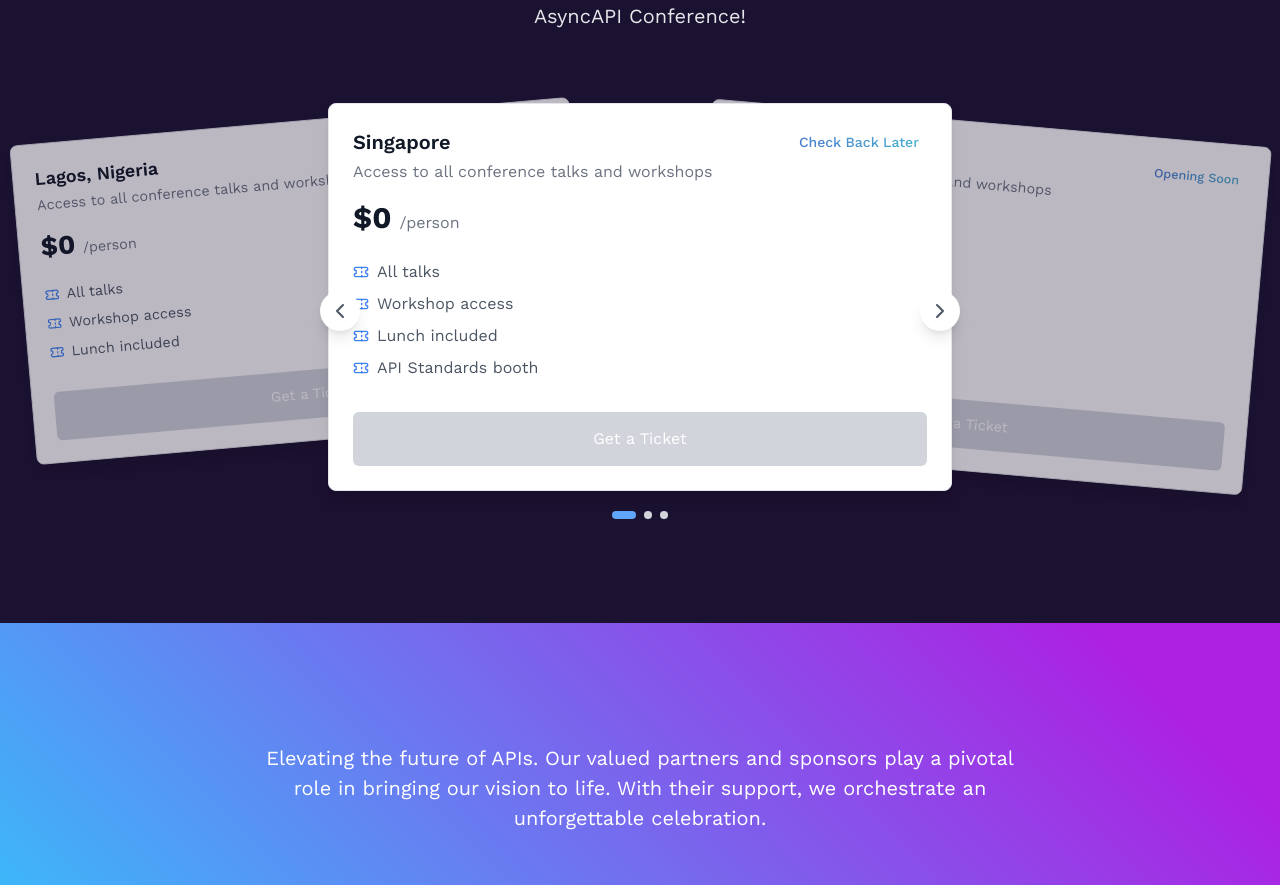
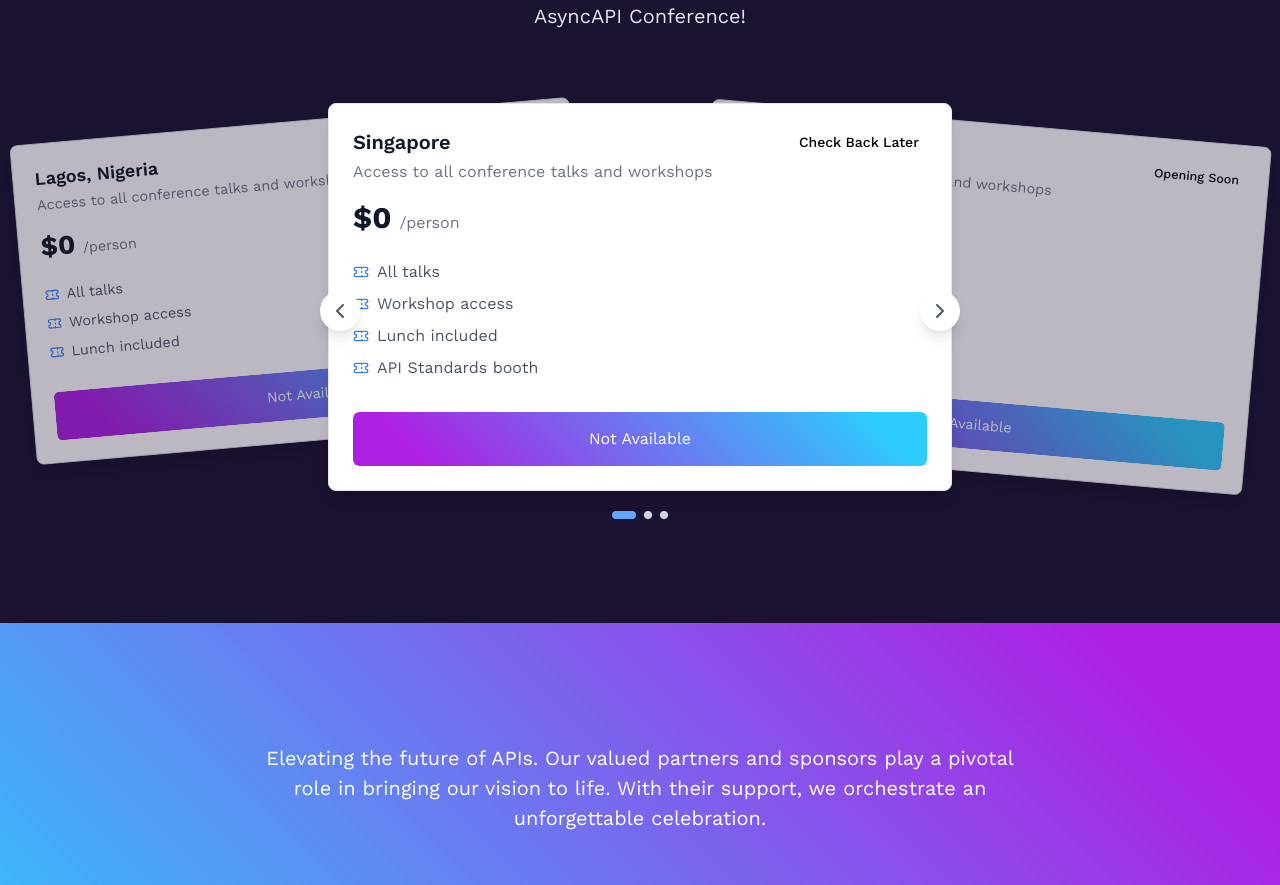
Before and after one commit to asyncapi/conference-website, a Next.js app: page / in a window 1280 px wide. Shown: the part 3841-4726 px from the top of the page. Built offline with nearby package versions, Linux system fonts and the light colour scheme.

Commit message:
Added Ticket Card Carousel with Animations #584

```diff
--- a/components/Tickets/ticketCards.js
+++ b/components/Tickets/ticketCards.js
@@ -1,42 +1,10 @@
-import React, { useState } from 'react';
-import { Ticket, ChevronLeft, ChevronRight } from 'lucide-react';
-import Button from '../Buttons/button';
+import React, { useState } from "react";
+import { ChevronLeft, ChevronRight, Ticket } from "lucide-react";
+import tickets from "../../data/tickets.json";
+import Button from "../Buttons/button";
 
-const Tickets = () => {
+const TicketCards = () => {
   const [currentIndex, setCurrentIndex] = useState(0);
-
-  const tickets = [
-    {
-      id: 1,
-      type: 'Singapore',
-      price: 0,
-      url: false,
-      description: 'Access to all conference talks and workshops',
-      status: 'Check Back Later',
-      available: 50,
-      benefits: ['All talks', 'Workshop access', 'Lunch included', 'API Standards booth']
-    },
-    {
-      id: 2,
-      type: 'Munich, Germany',
-      price: 0,
-      url: false,
-      description: 'Access to all conference talks and workshops',
-      status: 'Opening Soon',
-      available: 50,
-      benefits: ['All talks', 'Workshop access', 'Lunch included', 'API Standards booth']
-    },
-     {
-      id: 3,
-      type: 'Lagos, Nigeria',
-      price: 0,
-      url: false,
-      description: 'Access to all conference talks and workshops',
-      status: 'Not Yet Available',
-      available: 50,
-      benefits: ['All talks', 'Workshop access', 'Lunch included']
-    },
-  ];
 
   const nextTicket = () => {
     setCurrentIndex((prev) => (prev + 1) % tickets.length);
@@ -51,14 +19,14 @@
       <div className="absolute left-0 right-0 top-1/2 -translate-y-1/2 flex justify-between z-20 px-4">
         <button
           onClick={prevTicket}
-          className="bg-white p-2 rounded-full shadow-lg hover:bg-gray-100 transition-colors"
+          className="bg-white p-2 rounded-full shadow-lg hover:bg-gray-100 transition"
           aria-label="Previous ticket"
         >
           <ChevronLeft className="h-6 w-6 text-gray-600" />
         </button>
         <button
           onClick={nextTicket}
-          className="bg-white p-2 rounded-full shadow-lg hover:bg-gray-100 transition-colors"
+          className="bg-white p-2 rounded-full shadow-lg hover:bg-gray-100 transition"
           aria-label="Next ticket"
         >
           <ChevronRight className="h-6 w-6 text-gray-600" />
@@ -67,37 +35,33 @@
 
       <div className="relative h-96">
         {tickets.map((ticket, index) => {
-          const isCurrentCard = index === currentIndex;
-          const isPrevCard = index === (currentIndex - 1 + tickets.length) % tickets.length;
-          const isNextCard = index === (currentIndex + 1) % tickets.length;
+          const isCurrent = index === currentIndex;
+          const isPrev = index === (currentIndex - 1 + tickets.length) % tickets.length;
+          const isNext = index === (currentIndex + 1) % tickets.length;
 
           let zIndex = 0;
-          let transform = 'scale(0.9) translateX(-100%) rotate(-5deg)';
-          let opacity = '0';
+          let transform = "scale(0.9) translateX(-100%) rotate(-5deg)";
+          let opacity = "0";
 
-          if (isCurrentCard) {
+          if (isCurrent) {
             zIndex = 10;
-            transform = 'scale(1) translateX(0)';
-            opacity = '1';
-          } else if (isPrevCard) {
+            transform = "scale(1) translateX(0)";
+            opacity = "1";
+          } else if (isPrev) {
             zIndex = 5;
-            transform = 'scale(0.9) translateX(-60%) rotate(-5deg)';
-            opacity = '0.7';
-          } else if (isNextCard) {
+            transform = "scale(0.9) translateX(-60%) rotate(-5deg)";
+            opacity = "0.7";
+          } else if (isNext) {
             zIndex = 5;
-            transform = 'scale(0.9) translateX(60%) rotate(5deg)';
-            opacity = '0.7';
+            transform = "scale(0.9) translateX(60%) rotate(5deg)";
+            opacity = "0.7";
           }
 
           return (
             <div
               key={ticket.id}
               className="absolute top-0 left-0 right-0 transition-all duration-500 ease-in-out"
-              style={{
-                transform,
-                opacity,
-                zIndex
-              }}
+              style={{ transform, opacity, zIndex }}
             >
               <div className="bg-white shadow-lg rounded-lg overflow-hidden border border-gray-200">
                 <div className="p-6">
@@ -106,7 +70,7 @@
                       <h3 className="text-xl font-semibold text-gray-900">{ticket.type}</h3>
                       <p className="text-gray-500 mt-1">{ticket.description}</p>
                     </div>
-                    <div className="px-2 py-1 rounded-full text-sm text-gradient font-medium">
+                    <div className="px-2 py-1 rounded-full text-sm font-medium">
                       {ticket.status}
                     </div>
                   </div>
@@ -124,11 +88,16 @@
                       </li>
                     ))}
                   </ul>
-                  {ticket.url ? <a href={ticket.url} target='_blank' rel="noreferrer"><Button className="mt-8 w-full">
-                    Get a Ticket
-                  </Button></a> : <Button  disabled={true} overlay={true} className="mt-8 w-full bg-gray-300">
-                    Get a Ticket
-                  </Button> }
+
+                  {ticket.url ? (
+                    <a href={ticket.url} target="_blank" rel="noreferrer">
+                      <Button className="mt-8 w-full">Get a Ticket</Button>
+                    </a>
+                  ) : (
+                    <Button disabled className="mt-8 w-full bg-gray-300">
+                      Not Available
+                    </Button>
+                  )}
                 </div>
               </div>
             </div>
@@ -141,7 +110,7 @@
           <button
             key={index}
             className={`h-2 rounded-full transition-all duration-300 ${
-              index === currentIndex ? 'w-6 bg-blue-400' : 'w-2 bg-gray-300'
+              index === currentIndex ? "w-6 bg-blue-400" : "w-2 bg-gray-300"
             }`}
             onClick={() => setCurrentIndex(index)}
             aria-label={`Go to ticket ${index + 1}`}
@@ -152,4 +121,4 @@
   );
 };
 
-export default Tickets;
+export default TicketCards;
--- /dev/null
+++ b/data/tickets.json
@@ -0,0 +1,32 @@
+[
+    {
+      "id": 1,
+      "type": "Singapore",
+      "price": 0,
+      "url": false,
+      "description": "Access to all conference talks and workshops",
+      "status": "Check Back Later",
+      "available": 50,
+      "benefits": ["All talks", "Workshop access", "Lunch included", "API Standards booth"]
+    },
+    {
+      "id": 2,
+      "type": "Munich, Germany",
+      "price": 0,
+      "url": false,
+      "description": "Access to all conference talks and workshops",
+      "status": "Opening Soon",
+      "available": 50,
+      "benefits": ["All talks", "Workshop access", "Lunch included", "API Standards booth"]
+    },
+    {
+      "id": 3,
+      "type": "Lagos, Nigeria",
+      "price": 0,
+      "url": false,
+      "description": "Access to all conference talks and workshops",
+      "status": "Not Yet Available",
+      "available": 50,
+      "benefits": ["All talks", "Workshop access", "Lunch included"]
+    }
+  ]
--- a/styles/globals.css
+++ b/styles/globals.css
@@ -226,3 +226,44 @@
 .hoverEffect:hover {
   transform: scale(1.1); /* Scale the image by 10% on hover */
 }
+
+/* Ticket Cards Styles */
+.ticket-card {
+  @apply bg-white dark:bg-gray-800 rounded-lg shadow-lg p-4 transition-transform transform hover:scale-105 duration-300;
+}
+
+.ticket-card-header {
+  @apply flex items-center justify-between mb-4;
+}
+
+.ticket-card-title {
+  @apply text-lg font-semibold text-gray-900 dark:text-white;
+}
+
+.ticket-card-status {
+  @apply px-2 py-1 text-xs font-medium rounded-md;
+}
+
+.status-open {
+  @apply bg-green-100 text-green-700 dark:bg-green-800 dark:text-green-300;
+}
+
+.status-closed {
+  @apply bg-red-100 text-red-700 dark:bg-red-800 dark:text-red-300;
+}
+
+.ticket-card-body {
+  @apply text-sm text-gray-700 dark:text-gray-300 mb-4;
+}
+
+.ticket-card-footer {
+  @apply flex justify-between items-center text-xs text-gray-500 dark:text-gray-400;
+}
+
+.ticket-card-button {
+  @apply px-3 py-1 text-sm font-medium bg-indigo-600 text-white rounded-lg transition-all duration-300 hover:bg-indigo-700;
+}
+
+.ticket-card-button:disabled {
+  @apply bg-gray-300 dark:bg-gray-700 cursor-not-allowed;
+}
```
